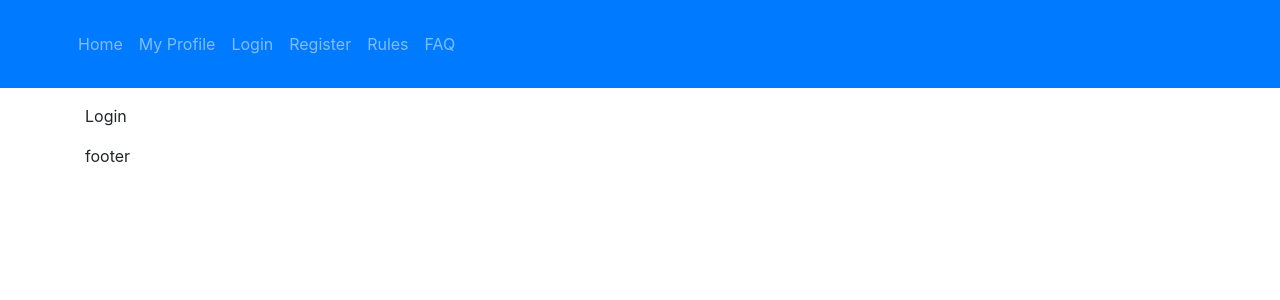
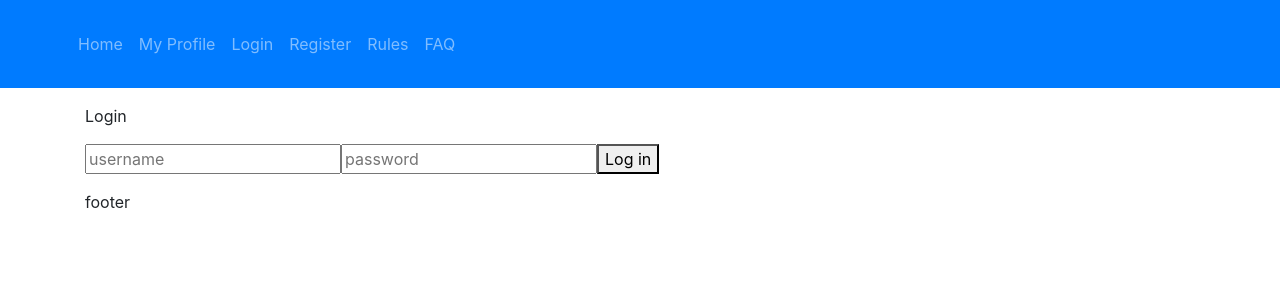
Before and after one commit to igor-tanv/rival-bjj-client, a React (Create React App) app: page /login in a window 1280 px wide. Shown: the top 300 px of the page. Built offline with nearby package versions, Linux system fonts and the light colour scheme.

Commit message:
login functionality added

```diff
--- a/src/features/homepage/index.jsx
+++ b/src/features/homepage/index.jsx
@@ -4,5 +4,4 @@
 export default function Homepage({ }) {
   return <div>  <PlayerSearch /> </div>
 
-
 }
--- a/src/features/login/index.jsx
+++ b/src/features/login/index.jsx
@@ -1,5 +1,48 @@
-import React from "react"
+import React, { useState } from "react"
 
 export default function Login({ }) {
-  return <div>Login</div>
+
+  const [username, setUsername] = useState("")
+  const [password, setPassword] = useState("")
+
+  async function login({ username, password }) {
+    await new Promise((resolve, reject) =>
+      setTimeout(() => {
+        if (username === 'username' && password === 'password')
+          resolve();
+        else reject();
+      }, 1000),
+    );
+  }
+
+  // how do we extract login info from e.target and pass to login function?
+  async function onSubmit(e) {
+    e.preventDefault();
+    try {
+      await login({});
+    } catch (error) { }
+  }
+
+
+  return (
+    <div className='login-container'>
+      <form onSubmit={onSubmit}>
+        <p>Login</p>
+        <input
+          type='text'
+          placeholder='username'
+          value={username}
+          onChange={(e) => setUsername(e.target.value)}
+        />
+
+        <input
+          type='text'
+          placeholder='password'
+          value={password}
+          onChange={(e) => setPassword(e.target.value)}
+        />
+        <button type='submit'>Log in</button>
+      </form>
+    </div>
+  )
 }
```
Also changed, not shown: src/features/contracts/new.jsx (+8 -6 lines).
